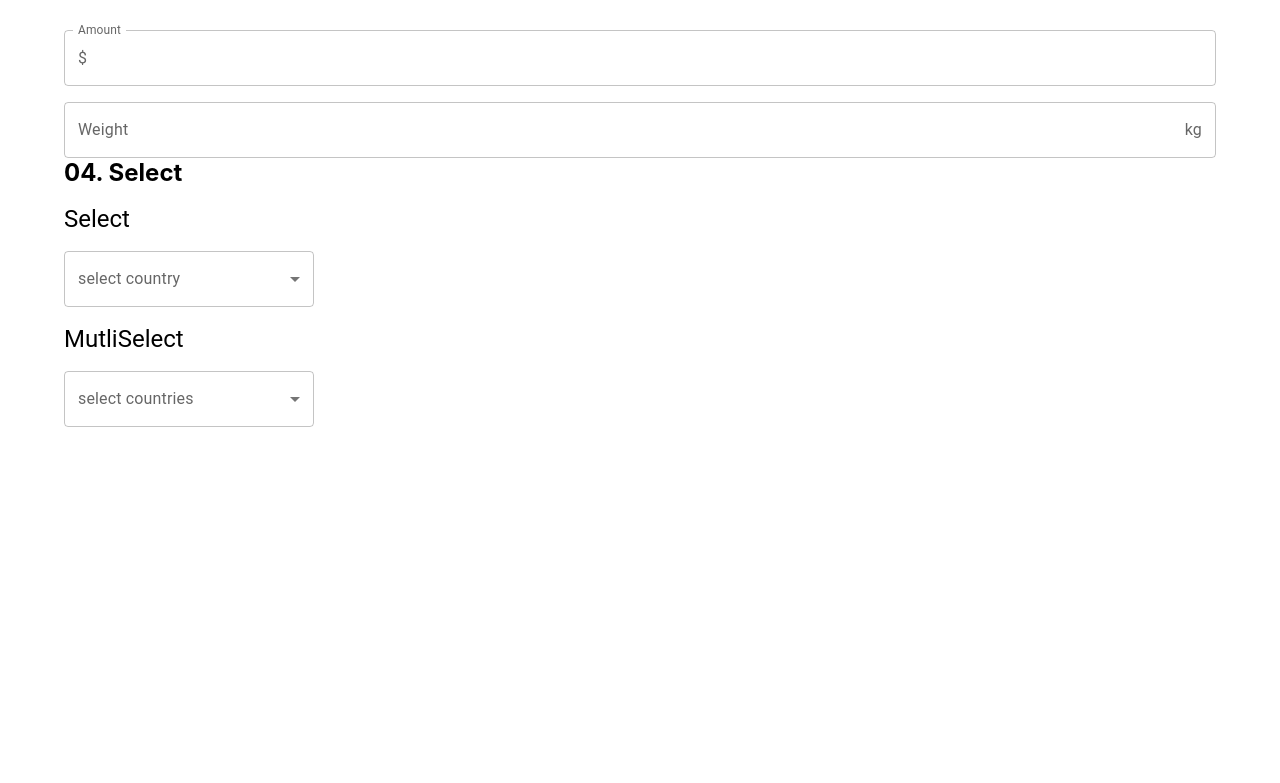
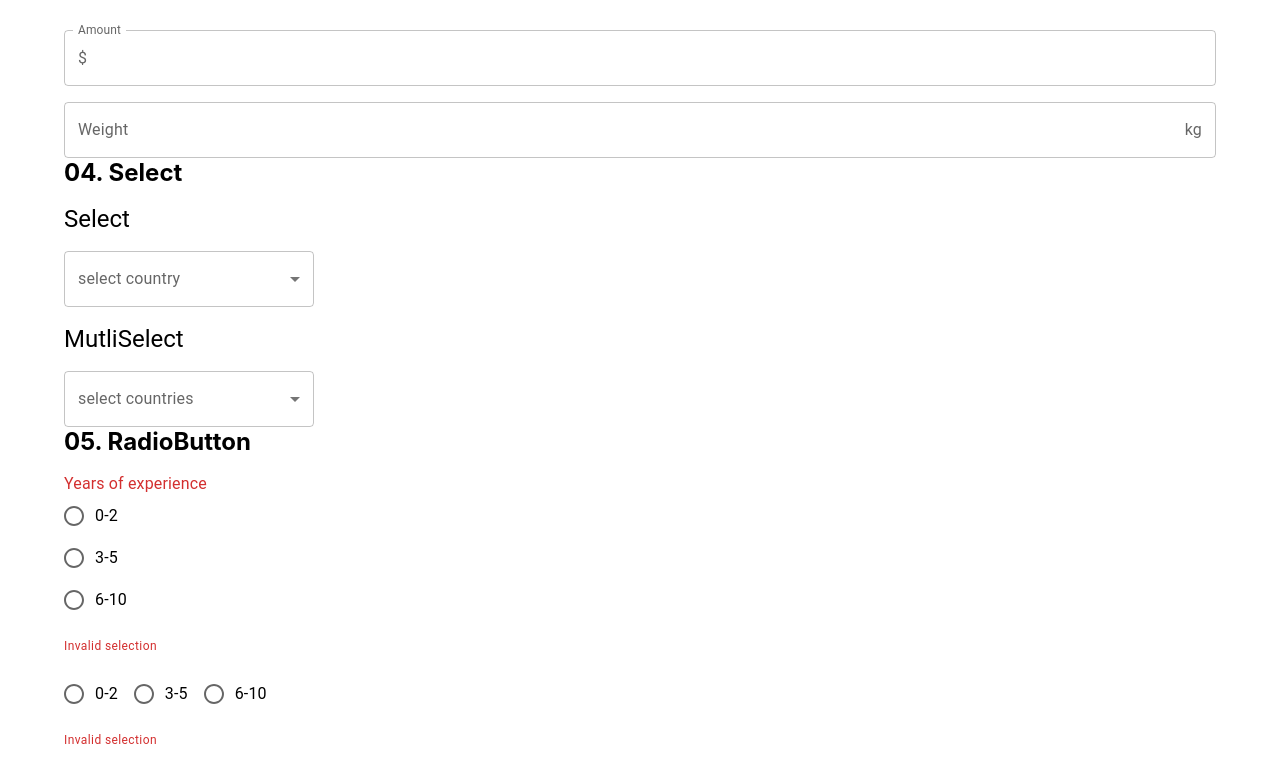
Before and after one commit to clarklindev/react-materialui, a React (Create React App) app: page / in a window 1280 px wide. Shown: the part 2865-3648 px from the top of the page. Before the commit the page ends 3356 px from the top, so only its background shows below. Built offline with nearby package versions, Linux system fonts and the light colour scheme.

Commit message:
RadioButton

```diff
--- a/src/App.tsx
+++ b/src/App.tsx
@@ -7,6 +7,7 @@ import { MuiTextField } from "./components/MuiTextfiled";
 import { MuiTypography } from "./components/MuiTypography";
 import { MuiSelect } from "./components/MuiSelect";
 import { MuiMultiSelect } from "./components/MuiMultiSelect";
+import { MuiRadioButton } from "./components/MuiRadioButton";
 
 function App() {
   return (
@@ -52,6 +53,11 @@ function App() {
         <Typography variant='h5'>MutliSelect</Typography>
         <MuiMultiSelect />
       </Stack>
+
+      <Stack direction='column' spacing={2}>
+        <h2>05. RadioButton</h2>
+        <MuiRadioButton />
+      </Stack>
     </div>
   );
 }
--- /dev/null
+++ b/src/components/MuiRadioButton.tsx
@@ -0,0 +1,59 @@
+import {
+  Box,
+  FormControl,
+  FormLabel,
+  FormControlLabel,
+  RadioGroup,
+  Radio,
+  Stack,
+  FormHelperText,
+} from "@mui/material";
+import React, { useState } from "react";
+
+type MuiRadioButtonProps = {};
+
+export const MuiRadioButton: React.FC<MuiRadioButtonProps> = () => {
+  const [value, setValue] = useState("");
+
+  console.log("value: ", value);
+
+  const handleChange = (event: React.ChangeEvent<HTMLInputElement>) => {
+    setValue(event.target.value);
+  };
+  return (
+    <Box>
+      <FormControl error>
+        <FormLabel id='job-exerience-group-label'>
+          Years of experience
+        </FormLabel>
+
+        <Stack spacing={2}>
+          <RadioGroup
+            name='job-experience-group'
+            aria-labelledby='job-experience-group-label'
+            value={value}
+            onChange={handleChange}
+          >
+            <FormControlLabel control={<Radio />} label='0-2' value='0-2' />
+            <FormControlLabel control={<Radio />} label='3-5' value='3-5' />
+            <FormControlLabel control={<Radio />} label='6-10' value='6-10' />
+          </RadioGroup>
+          <FormHelperText>Invalid selection</FormHelperText>
+
+          <RadioGroup
+            name='job-experience-group'
+            aria-labelledby='job-experience-group-label'
+            value={value}
+            onChange={handleChange}
+            row
+          >
+            <FormControlLabel control={<Radio />} label='0-2' value='0-2' />
+            <FormControlLabel control={<Radio />} label='3-5' value='3-5' />
+            <FormControlLabel control={<Radio />} label='6-10' value='6-10' />
+          </RadioGroup>
+          <FormHelperText>Invalid selection</FormHelperText>
+        </Stack>
+      </FormControl>
+    </Box>
+  );
+};
```
Also changed, not shown: 1 other file (tests, documents, lock files or other folders).
